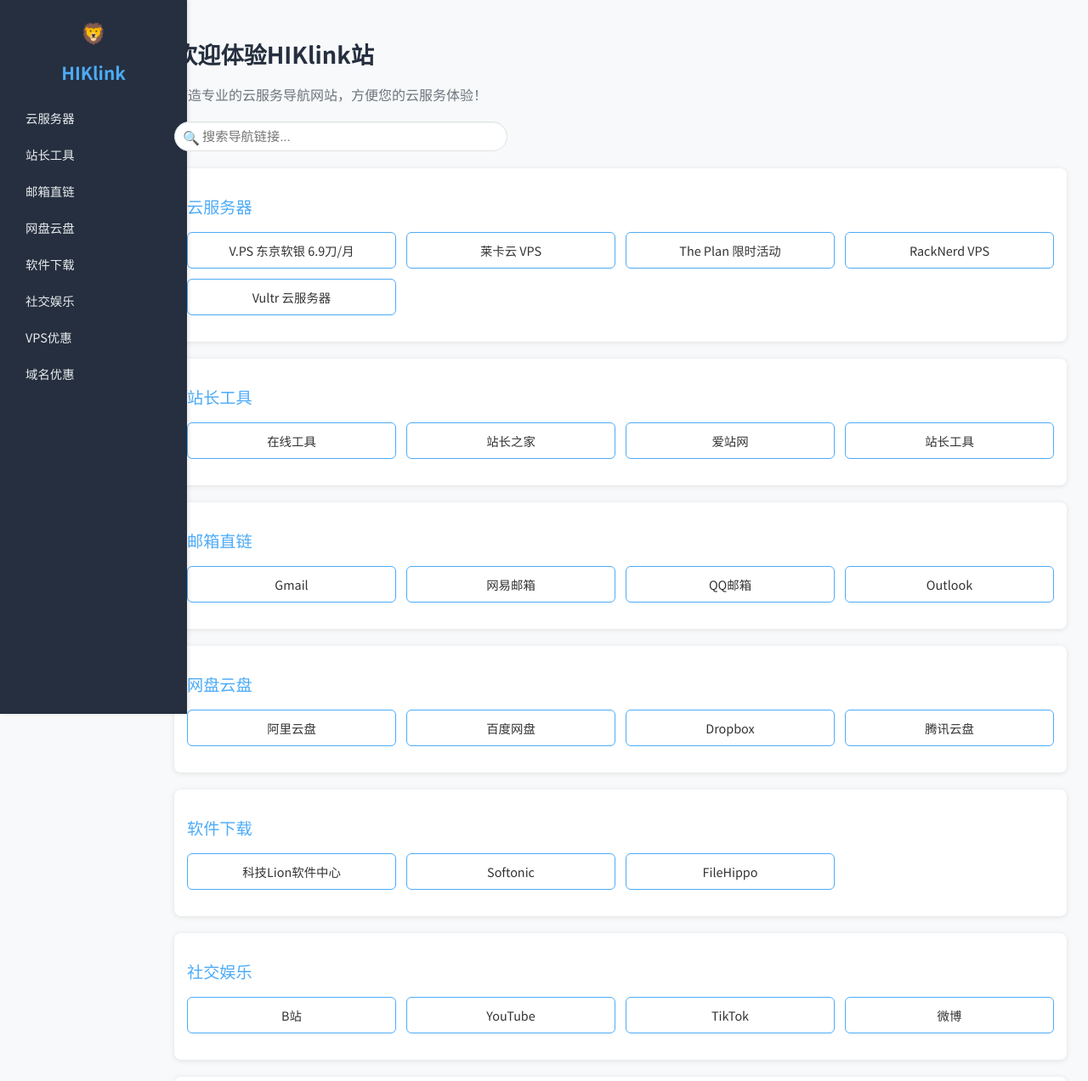
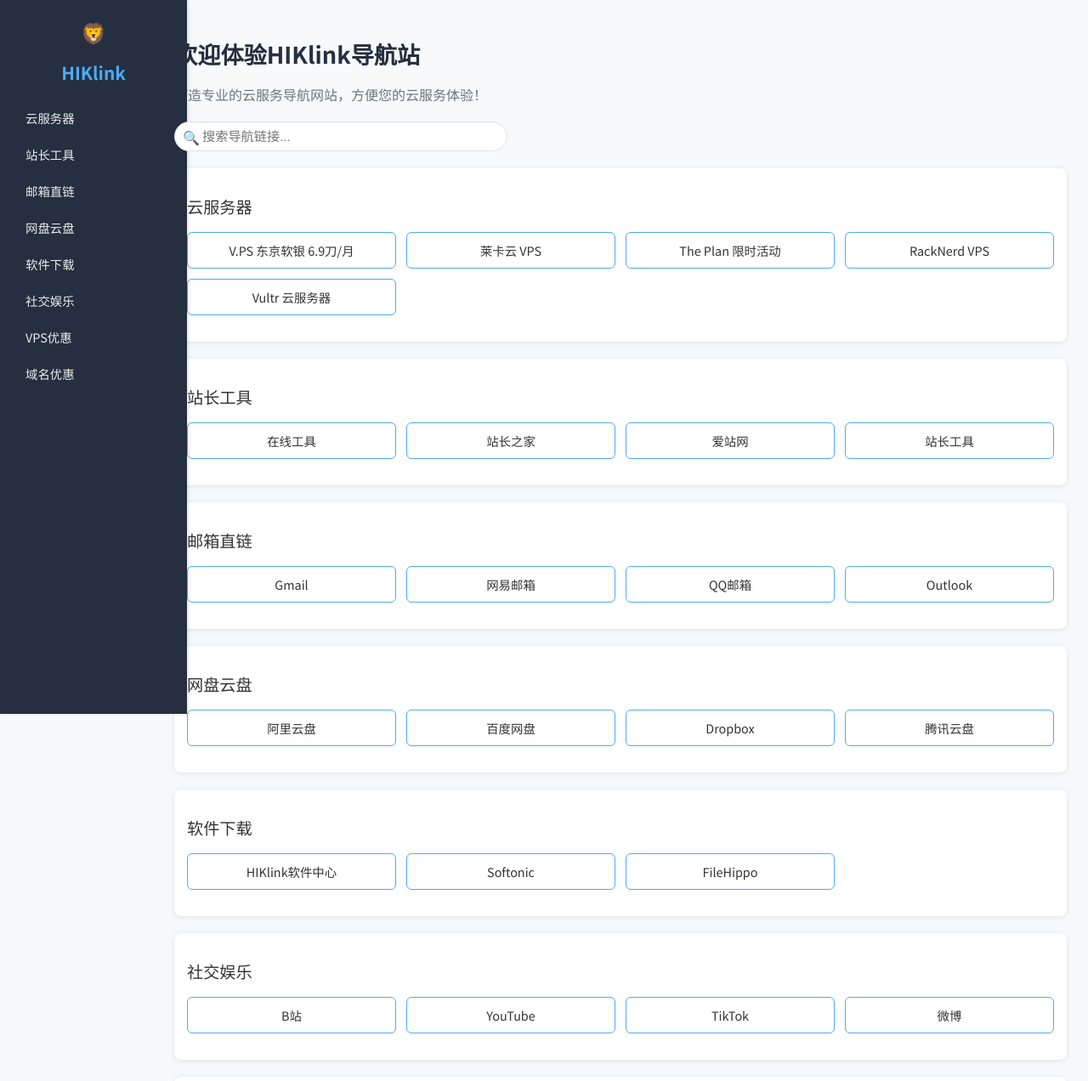
Before and after one commit to chenlongjun007/gork, a plain HTML site: page index.html in a window 1280 px wide. Shown: the top 1272 px of the page at 85% size. Drawn offline with Linux system fonts and the light colour scheme.

Commit message:
Update index.html

```diff
--- a/index.html
+++ b/index.html
@@ -133,7 +133,7 @@
         }
         .section h2 {
             font-size: 1.2em;
-            color: #4dabf7;
+            color: #4dab dispatched;
             margin-bottom: 12px;
             font-weight: 500;
         }
@@ -205,7 +205,7 @@
             </ul>
         </nav>
         <main class="main-content">
-            <h1>欢迎体验HIKlink站</h1>
+            <h1>欢迎体验HIKlink导航站</h1>
             <p>打造专业的云服务导航网站，方便您的云服务体验！</p>
             <div class="search-bar">
                 <input type="text" id="searchInput" placeholder="搜索导航链接...">
@@ -238,7 +238,7 @@
                     <li><a href="https://outlook.live.com/">Outlook</a></li>
                 </ul>
             </div>
-            <div class="section" id="cloud-storage">
+            <div class="section"<Tree id="cloud-storage">
                 <h2>网盘云盘</h2>
                 <ul>
                     <li><a href="https://www.aliyundrive.com/">阿里云盘</a></li>
@@ -250,7 +250,7 @@
             <div class="section" id="software-downloads">
                 <h2>软件下载</h2>
                 <ul>
-                    <li><a href="https://app.kejilion.pro/">科技Lion软件中心</a></li>
+                    <li><a href="https://app.kejilion.pro/">HIKlink软件中心</a></li>
                     <li><a href="https://www.softonic.com/">Softonic</a></li>
                     <li><a href="https://www.filehippo.com/">FileHippo</a></li>
                 </ul>
```
